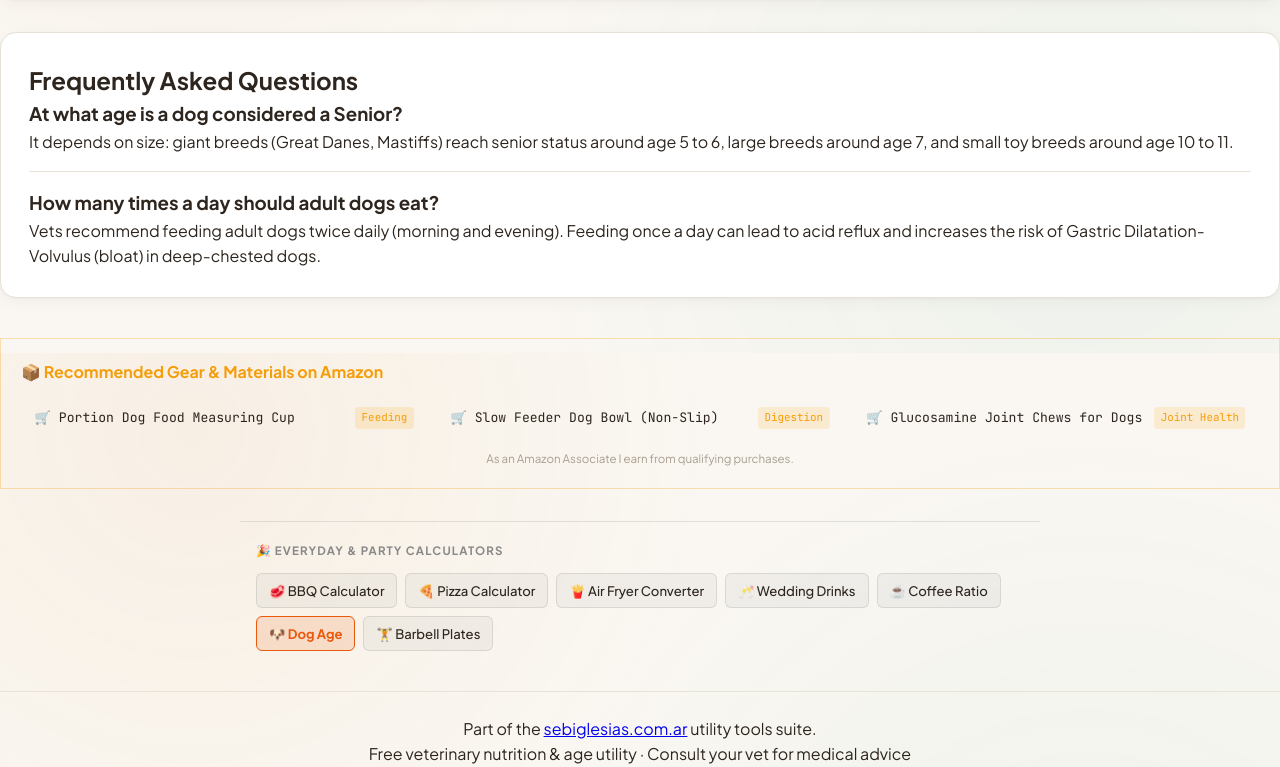
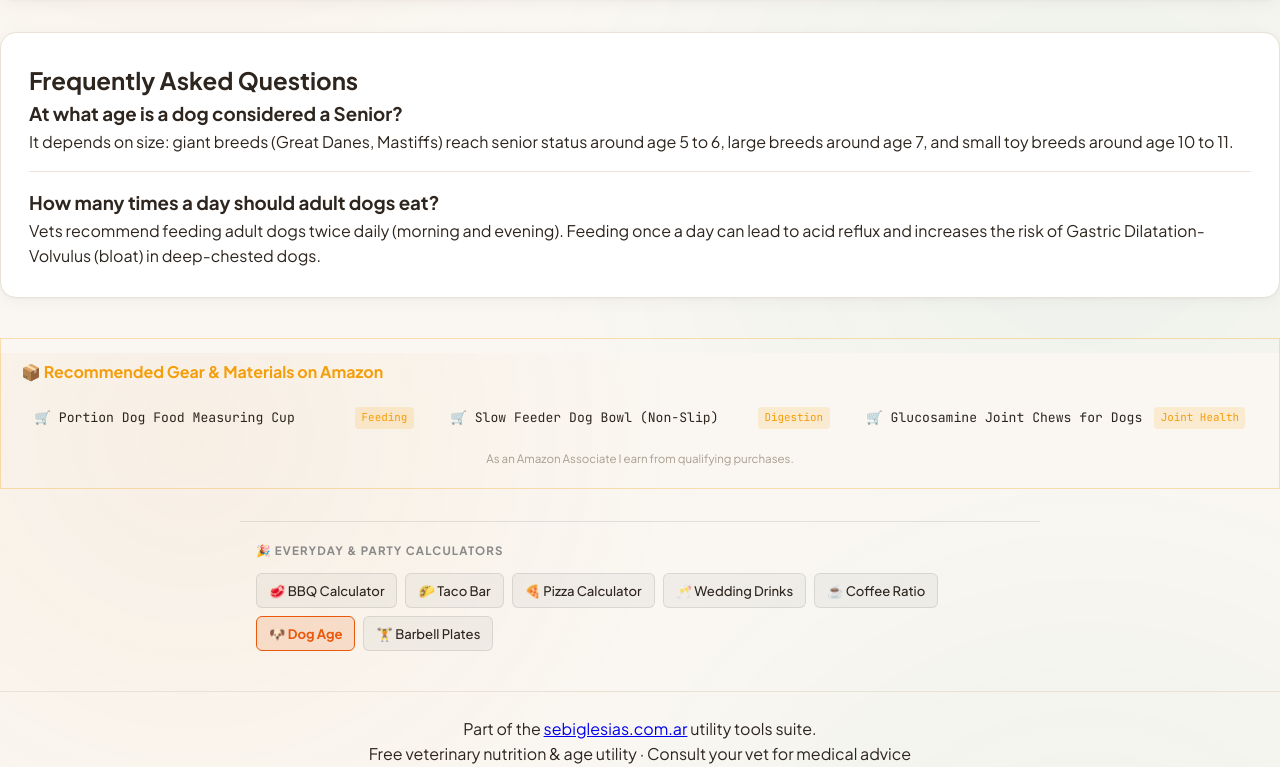
Before and after one commit to sebiglesias/dog-age-calculator, a plain HTML site: page index.html in a window 1280 px wide. Shown: the part 1247-2014 px from the top of the page. Drawn offline with Linux system fonts and the light colour scheme.

Commit message:
feat(seo): add family interlinking navigation cluster

```diff
--- a/index.html
+++ b/index.html
@@ -282,8 +282,8 @@
       <span style="display: block; font-size: 0.72rem; text-transform: uppercase; letter-spacing: 0.1em; color: #888; font-weight: 700; margin-bottom: 12px;">🎉 Everyday & Party Calculators</span>
       <div style="display: flex; flex-wrap: wrap; gap: 8px;">
         <a href="https://sebiglesias.com.ar/bbq-calculator/" style="padding: 6px 12px; border-radius: 6px; font-size: 0.82rem; font-weight: 500; text-decoration: none; color: inherit; background: rgba(125,125,125,0.08); border: 1px solid rgba(125,125,125,0.2); transition: all 0.2s;">🥩 BBQ Calculator</a>
+      <a href="https://sebiglesias.com.ar/taco-bar/" style="padding: 6px 12px; border-radius: 6px; font-size: 0.82rem; font-weight: 500; text-decoration: none; color: inherit; background: rgba(125,125,125,0.08); border: 1px solid rgba(125,125,125,0.2); transition: all 0.2s;">🌮 Taco Bar</a>
       <a href="https://sebiglesias.com.ar/pizza-calculator/" style="padding: 6px 12px; border-radius: 6px; font-size: 0.82rem; font-weight: 500; text-decoration: none; color: inherit; background: rgba(125,125,125,0.08); border: 1px solid rgba(125,125,125,0.2); transition: all 0.2s;">🍕 Pizza Calculator</a>
-      <a href="https://sebiglesias.com.ar/air-fryer-converter/" style="padding: 6px 12px; border-radius: 6px; font-size: 0.82rem; font-weight: 500; text-decoration: none; color: inherit; background: rgba(125,125,125,0.08); border: 1px solid rgba(125,125,125,0.2); transition: all 0.2s;">🍟 Air Fryer Converter</a>
       <a href="https://sebiglesias.com.ar/wedding-drink-calculator/" style="padding: 6px 12px; border-radius: 6px; font-size: 0.82rem; font-weight: 500; text-decoration: none; color: inherit; background: rgba(125,125,125,0.08); border: 1px solid rgba(125,125,125,0.2); transition: all 0.2s;">🥂 Wedding Drinks</a>
       <a href="https://sebiglesias.com.ar/coffee-ratio/" style="padding: 6px 12px; border-radius: 6px; font-size: 0.82rem; font-weight: 500; text-decoration: none; color: inherit; background: rgba(125,125,125,0.08); border: 1px solid rgba(125,125,125,0.2); transition: all 0.2s;">☕ Coffee Ratio</a>
       <span style="padding: 6px 12px; border-radius: 6px; font-size: 0.82rem; font-weight: 700; background: rgba(234, 88, 12, 0.15); border: 1px solid #ea580c; color: #ea580c;">🐶 Dog Age</span>
```
